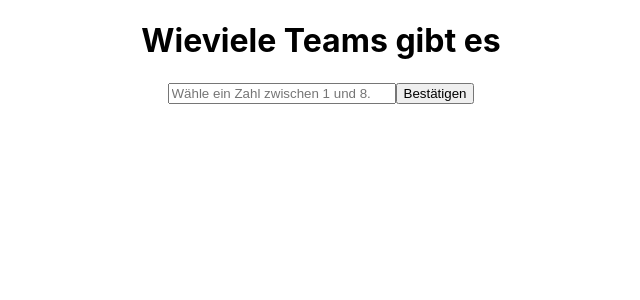
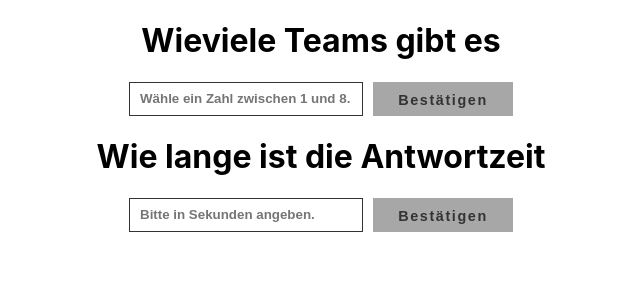
Before and after one commit to Oliver-S89/jeopardy, a React (Create React App) app: page / in a window 1280 px wide. Shown: the top 300 px of the page, without its empty margins (319-959 px from the left). Built offline with nearby package versions, Linux system fonts and the light colour scheme.

Commit message:
adapted styling and add enter timer time

```diff
--- a/src/App.js
+++ b/src/App.js
@@ -18,6 +18,7 @@ function App() {
   const [currentTeam, setCurrentTeam] = useState(0);
   const [results, setResults] = useState([]);
   const [readyToStart, setReadyToStart] = useState(false);
+  const [initialSecondsForTimer, setInitialSecondsForTimer] = useState(0);
 
   const [selectedCategoryItem, setSelectedCategoryItem] = useState(null);
 
@@ -60,8 +61,6 @@ function App() {
       }
       return [...results, ...resultTable];
     });
-
-    console.log(results);
   };
 
   const finishRound = (correct, questionItem) => {
@@ -87,7 +86,6 @@ function App() {
   };
 
   const updateResults = (team, points, correctly, question, answer) => {
-    console.log("#####", team, points, correctly, question, answer);
     const updateEntry = {
       ...results[team - 1],
       ...{
@@ -112,11 +110,10 @@ function App() {
   };
 
   useEffect(() => {
-    if (results.length > 0) {
-      console.log("RESULT TABLE", results, results.length > 0);
+    if (results.length > 0 && initialSecondsForTimer > 0) {
       setReadyToStart(true);
     }
-  }, [results]);
+  }, [results, initialSecondsForTimer]);
 
   return (
     <div className="App">
@@ -126,6 +123,8 @@ function App() {
             storeNumberOfTeams={storeNumberOfTeams}
             startGame={setHasStarted}
             readyToStart={readyToStart}
+            setInitialSecondsForTimer={setInitialSecondsForTimer}
+            initialSecondsForTimer={initialSecondsForTimer}
           />
         </>
       ) : (
@@ -144,6 +143,7 @@ function App() {
               setSelectedCategoryItem={setSelectedCategoryItem}
               finishRound={finishRound}
               currentTeam={currentTeam}
+              initialSecondsForTimer={initialSecondsForTimer}
             />
           )}
           {showScoreBoard && (
--- a/src/categoryColumn.js
+++ b/src/categoryColumn.js
@@ -6,7 +6,6 @@ export function CategoryColumn(props) {
   const category = catItems[catItems.length - 1];
   const questionset = catItems.slice(0, -1);
 
-  // console.log("########", props.item, category, questionset);
   return (
     <div
       style={{
--- a/src/categoryItem.js
+++ b/src/categoryItem.js
@@ -2,7 +2,6 @@ import React from "react";
 
 export function CategoryItem(props) {
   const isAnswered = props?.categoryItem?.answeredCorretly != null;
-  // console.log("category item", props.categoryItem.answeredCorretly, isAnswered);
   return (
     <div>
       {!isAnswered ? (
--- a/src/jeopardyBoard.js
+++ b/src/jeopardyBoard.js
@@ -47,7 +47,7 @@ export function JeopardyBoard(props) {
           Es ist Team {props.currentTeam ? props.currentTeam : 1} an der Reihe
         </div>
         <h1 style={{ margin: 0, padding: 0, color: "white" }}>
-          School of Rock
+          School of Rock and Pop
         </h1>
         <div>
           <button
--- a/src/landing.js
+++ b/src/landing.js
@@ -4,12 +4,12 @@ export function LandingPage(props) {
   // console.log(props);
   const [numberSubmitted, setNumberSubmitted] = useState(false);
   const [numberOfTeams, setNumberOfTeams] = useState(0);
+  const [initialSeconds, setInitialSeconds] = useState(45);
 
   const submitNumberOfTeams = (number) => {
+    setNumberSubmitted(true);
     props.storeNumberOfTeams(number);
   };
-
-  console.log("READY TO START", props.readyToStart);
 
   return (
     <>
@@ -20,9 +20,69 @@ export function LandingPage(props) {
             type="text"
             onChange={(e) => setNumberOfTeams(Number(e.target.value))}
             placeholder="Wähle ein Zahl zwischen 1 und 8."
-            style={{ minWidth: "220px" }}
+            style={{
+              minWidth: "220px",
+              height: "30px",
+              lineHeight: "30px",
+              border: "1px solid",
+              color: "#333",
+              fontWeight: "bold",
+              paddingLeft: "10px",
+              marginRight: "10px",
+              borderColor: numberSubmitted ? "#6add6a" : "#333",
+            }}
           />
-          <button onClick={(e) => submitNumberOfTeams(numberOfTeams)}>
+          <button
+            onClick={(e) => submitNumberOfTeams(numberOfTeams)}
+            style={{
+              minWidth: "140px",
+              height: "34px",
+              lineHeight: "34px",
+              border: "none",
+              color: "#333",
+              fontSize: "0.9rem",
+              letterSpacing: "0.1rem",
+              fontWeight: "bold",
+              background: numberSubmitted ? "#6add6a" : "#a7a7a7",
+              verticalAlign: "bottom",
+            }}
+          >
+            Bestätigen
+          </button>
+          <h1>Wie lange ist die Antwortzeit</h1>
+          <input
+            type="text"
+            onChange={(e) => setInitialSeconds(Number(e.target.value))}
+            placeholder="Bitte in Sekunden angeben."
+            style={{
+              minWidth: "220px",
+              height: "30px",
+              lineHeight: "30px",
+              border: "1px solid",
+              color: "#333",
+              fontWeight: "bold",
+              paddingLeft: "10px",
+              marginRight: "10px",
+              borderColor:
+                props.initialSecondsForTimer > 0 ? "#6add6a" : "#333",
+            }}
+          />
+          <button
+            onClick={(e) => props.setInitialSecondsForTimer(initialSeconds)}
+            style={{
+              minWidth: "140px",
+              height: "34px",
+              lineHeight: "34px",
+              border: "none",
+              color: "#333",
+              fontSize: "0.9rem",
+              letterSpacing: "0.1rem",
+              fontWeight: "bold",
+              background:
+                props.initialSecondsForTimer > 0 ? "#6add6a" : "#a7a7a7",
+              verticalAlign: "bottom",
+            }}
+          >
             Bestätigen
           </button>
         </>
--- a/src/questionWrapper.js
+++ b/src/questionWrapper.js
@@ -5,6 +5,7 @@ export function QuestionWrapper(props) {
   // console.log(props);
   const [answerOpened, setAnswerOpened] = useState(false);
   const questionItem = props.categoryItem;
+  const initialSeconds = props.initialSecondsForTimer || 30;
   return (
     <>
       <div
@@ -153,7 +154,7 @@ export function QuestionWrapper(props) {
             }}
           >
             <CountdownTimer
-              initialSeconds={45}
+              initialSeconds={initialSeconds}
               onComplete={() => alert("Zeit ist abgelaufen!")}
               answerOpened={answerOpened}
             />
--- a/src/scoreBoard.js
+++ b/src/scoreBoard.js
@@ -34,6 +34,8 @@ export function Scoreboard(props) {
         style={{
           display: "flex",
           justifyContent: "space-around",
+          alignContent: "space-around",
+          flexWrap: "wrap",
           padding: "20px 60px",
           color: "#444444",
         }}
```
